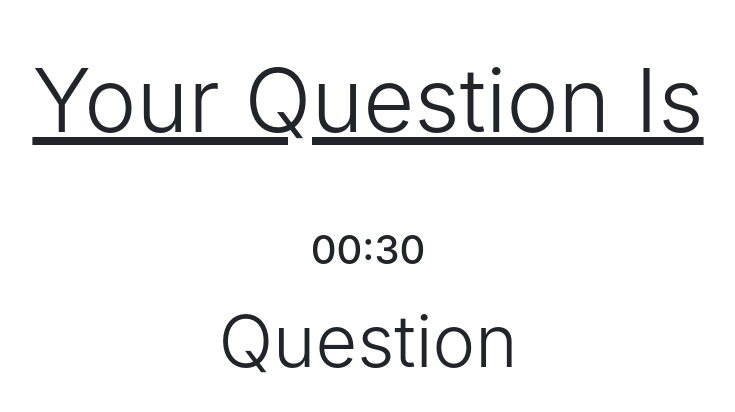
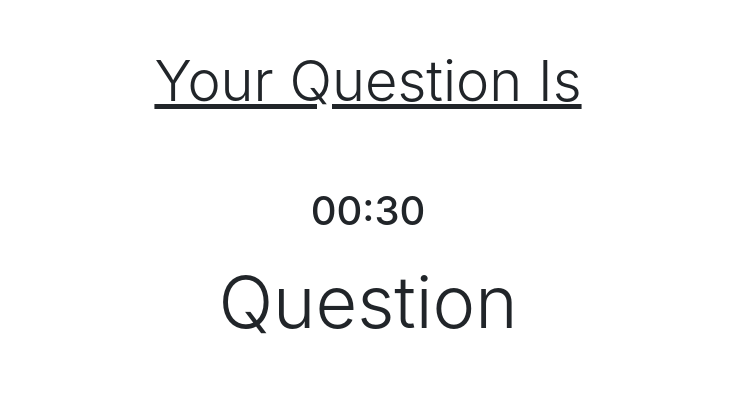
Before and after one commit to SkywalkerZ/test-deploy, a React (Create React App) app: page /question in a window 1280 px wide. Shown: the top 412 px of the page, without its empty margins (272-1007 px from the left). Built offline with nearby package versions, Linux system fonts and the light colour scheme.

Commit message:
question page theming #1

```diff
--- a/src/components/question.jsx
+++ b/src/components/question.jsx
@@ -7,7 +7,7 @@ export default class Question extends Component {
             <div className="min-vh-100">
                 <div className="m-4">
                     <div className="p-4 text-center">
-                        <h1 className="display-2"><u>Your Question Is</u></h1>
+                        <h1 className="display-4"><u>Your Question Is</u></h1>
                     </div>
                     <div className="p-4 text-center">
                         <div>
```
